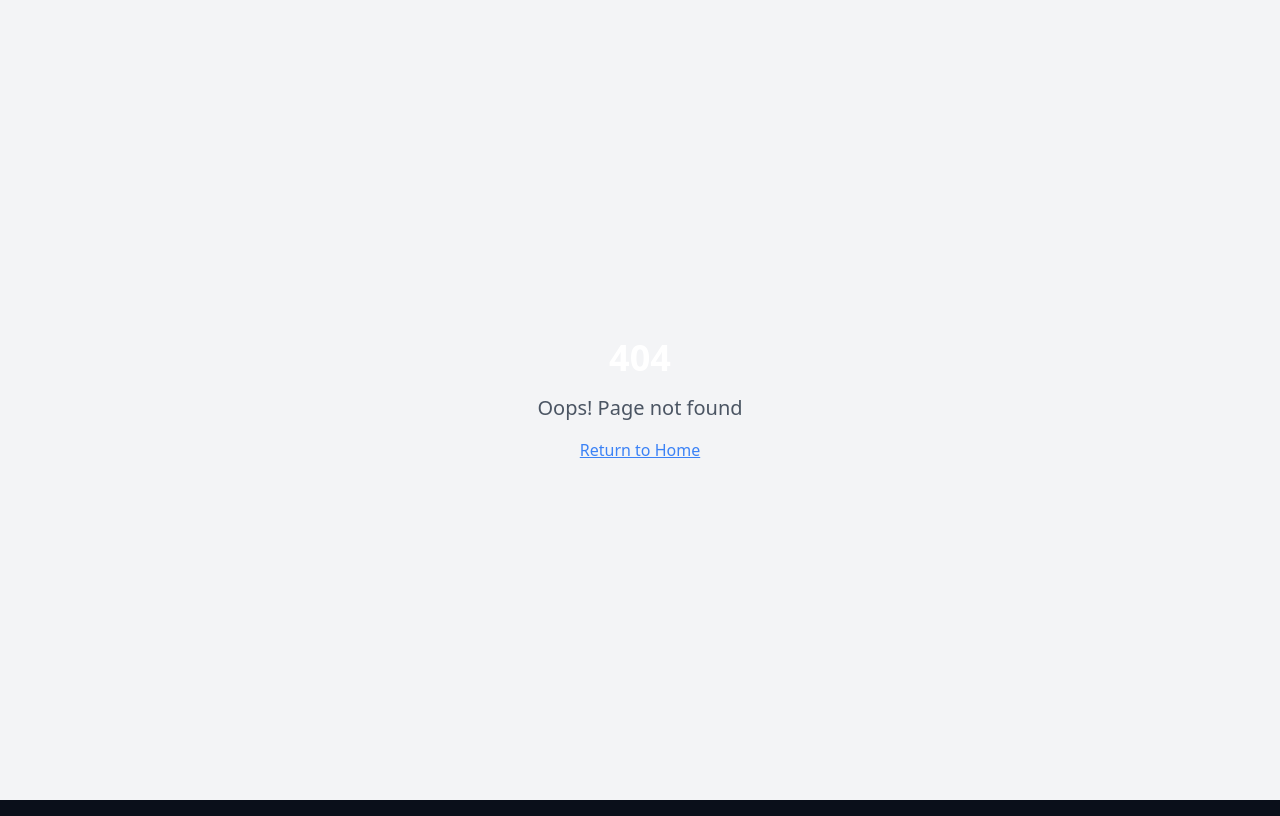
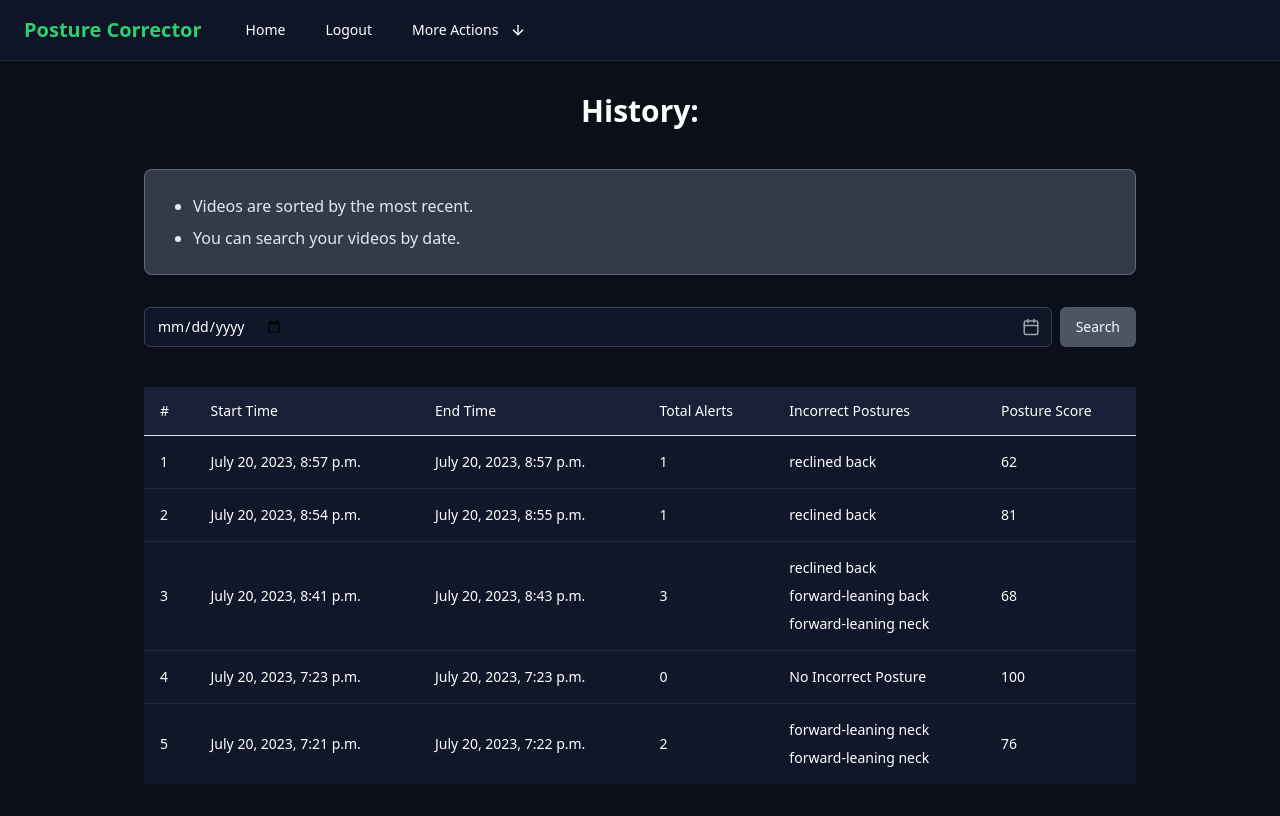
Before and after one commit to PradeepShanmugaraj007/image-scribe-artisan-forge, a React (Vite) app: page /history in a window 1280 px wide. Before the commit this address had no page. Built offline with nearby package versions, Linux system fonts and the light colour scheme.

Commit message:
Add history image

```diff
--- a/src/App.tsx
+++ b/src/App.tsx
@@ -6,6 +6,7 @@ import { QueryClient, QueryClientProvider } from "@tanstack/react-query";
 import { BrowserRouter, Routes, Route } from "react-router-dom";
 import Index from "./pages/Index";
 import Dashboard from "./pages/Dashboard";
+import History from "./pages/History";
 import NotFound from "./pages/NotFound";
 
 const queryClient = new QueryClient();
@@ -19,6 +20,7 @@ const App = () => (
         <Routes>
           <Route path="/" element={<Index />} />
           <Route path="/dashboard" element={<Dashboard />} />
+          <Route path="/history" element={<History />} />
           <Route path="*" element={<NotFound />} />
         </Routes>
       </BrowserRouter>
--- a/src/pages/Dashboard.tsx
+++ b/src/pages/Dashboard.tsx
@@ -10,6 +10,7 @@ import {
   Image as PosturePhotos,
   Play as MonitorPlay
 } from "lucide-react";
+import { Link } from "react-router-dom";
 
 const Dashboard = () => {
   const [dropdownOpen, setDropdownOpen] = useState(false);
@@ -49,10 +50,12 @@ const Dashboard = () => {
                       <Profile className="mr-2 h-4 w-4" />
                       Profile
                     </Button>
+                    <Link to="/history">
                       <Button variant="ghost" className="w-full justify-start text-sm text-white hover:bg-[#172036] px-4">
                         <History className="mr-2 h-4 w-4" />
                         History
                       </Button>
+                    </Link>
                     <Button variant="ghost" className="w-full justify-start text-sm text-white hover:bg-[#172036] px-4">
                       <PosturePhotos className="mr-2 h-4 w-4" />
                       Posture Photos
@@ -176,9 +179,11 @@ const Dashboard = () => {
           <Button className="bg-gray-600 hover:bg-gray-700 text-white">
             Monitor Posture
           </Button>
+          <Link to="/history">
             <Button className="bg-gray-600 hover:bg-gray-700 text-white">
               Check History
             </Button>
+          </Link>
         </div>
       </main>
     </div>
--- /dev/null
+++ b/src/pages/History.tsx
@@ -0,0 +1,201 @@
+
+import { useState } from "react";
+import { Button } from "@/components/ui/button";
+import { Input } from "@/components/ui/input";
+import { Card } from "@/components/ui/card";
+import {
+  Table,
+  TableBody,
+  TableCell,
+  TableHead,
+  TableHeader,
+  TableRow
+} from "@/components/ui/table";
+import {
+  ArrowRight,
+  History,
+  MessageSquare,
+  User as Profile,
+  Image as PosturePhotos,
+  Play as MonitorPlay,
+  Calendar
+} from "lucide-react";
+
+interface HistoryRecord {
+  id: number;
+  startTime: string;
+  endTime: string;
+  totalAlerts: number;
+  incorrectPostures: string[];
+  postureScore: number;
+}
+
+const mockHistoryData: HistoryRecord[] = [
+  {
+    id: 1,
+    startTime: "July 20, 2023, 8:57 p.m.",
+    endTime: "July 20, 2023, 8:57 p.m.",
+    totalAlerts: 1,
+    incorrectPostures: ["reclined back"],
+    postureScore: 62
+  },
+  {
+    id: 2,
+    startTime: "July 20, 2023, 8:54 p.m.",
+    endTime: "July 20, 2023, 8:55 p.m.",
+    totalAlerts: 1,
+    incorrectPostures: ["reclined back"],
+    postureScore: 81
+  },
+  {
+    id: 3,
+    startTime: "July 20, 2023, 8:41 p.m.",
+    endTime: "July 20, 2023, 8:43 p.m.",
+    totalAlerts: 3,
+    incorrectPostures: ["reclined back", "forward-leaning back", "forward-leaning neck"],
+    postureScore: 68
+  },
+  {
+    id: 4,
+    startTime: "July 20, 2023, 7:23 p.m.",
+    endTime: "July 20, 2023, 7:23 p.m.",
+    totalAlerts: 0,
+    incorrectPostures: ["No Incorrect Posture"],
+    postureScore: 100
+  },
+  {
+    id: 5,
+    startTime: "July 20, 2023, 7:21 p.m.",
+    endTime: "July 20, 2023, 7:22 p.m.",
+    totalAlerts: 2,
+    incorrectPostures: ["forward-leaning neck", "forward-leaning neck"],
+    postureScore: 76
+  }
+];
+
+const History = () => {
+  const [dropdownOpen, setDropdownOpen] = useState(false);
+  const [searchDate, setSearchDate] = useState("");
+
+  const toggleDropdown = () => {
+    setDropdownOpen(!dropdownOpen);
+  };
+
+  return (
+    <div className="min-h-screen bg-[#0a0f1a] text-white">
+      {/* Header/Navigation */}
+      <header className="w-full py-3 px-6 bg-[#0f172a]/90 backdrop-blur-sm border-b border-gray-800 flex items-center justify-between">
+        <div className="flex items-center">
+          <h1 className="text-xl font-bold text-[#2ece71]">Posture Corrector</h1>
+
+          <nav className="ml-8 hidden md:block">
+            <ul className="flex space-x-4">
+              <li><Button variant="ghost" size="sm" className="text-white hover:bg-[#172036]">Home</Button></li>
+              <li><Button variant="ghost" size="sm" className="text-white hover:bg-[#172036]">Logout</Button></li>
+              <li className="relative">
+                <Button
+                  variant="ghost"
+                  size="sm"
+                  className="flex items-center text-white hover:bg-[#172036]"
+                  onClick={toggleDropdown}
+                >
+                  More Actions <ArrowRight className="ml-1 h-4 w-4 rotate-90" />
+                </Button>
+
+                {dropdownOpen && (
+                  <div className="absolute z-10 mt-2 w-48 bg-[#0f172a] border border-gray-800 rounded-md shadow-lg py-1">
+                    <Button variant="ghost" className="w-full justify-start text-sm text-white hover:bg-[#172036] px-4">
+                      <MessageSquare className="mr-2 h-4 w-4" />
+                      Feedback
+                    </Button>
+                    <Button variant="ghost" className="w-full justify-start text-sm text-white hover:bg-[#172036] px-4">
+                      <Profile className="mr-2 h-4 w-4" />
+                      Profile
+                    </Button>
+                    <Button variant="ghost" className="w-full justify-start text-sm text-white hover:bg-[#172036] px-4">
+                      <History className="mr-2 h-4 w-4" />
+                      History
+                    </Button>
+                    <Button variant="ghost" className="w-full justify-start text-sm text-white hover:bg-[#172036] px-4">
+                      <PosturePhotos className="mr-2 h-4 w-4" />
+                      Posture Photos
+                    </Button>
+                    <Button variant="ghost" className="w-full justify-start text-sm text-white hover:bg-[#172036] px-4">
+                      <MonitorPlay className="mr-2 h-4 w-4" />
+                      Monitor Your Posture
+                    </Button>
+                  </div>
+                )}
+              </li>
+            </ul>
+          </nav>
+        </div>
+      </header>
+
+      <main className="container mx-auto px-4 py-8 max-w-5xl">
+        <h1 className="text-3xl font-bold text-center mb-10">History:</h1>
+
+        {/* Info box */}
+        <Card className="bg-blue-100/20 text-blue-100 p-6 mb-8 border-blue-200/30">
+          <ul className="list-disc pl-6 space-y-2">
+            <li>Videos are sorted by the most recent.</li>
+            <li>You can search your videos by date.</li>
+          </ul>
+        </Card>
+
+        {/* Date search */}
+        <div className="flex mb-10 gap-2">
+          <div className="relative flex-1">
+            <Input
+              type="date"
+              placeholder="dd/mm/yyyy"
+              value={searchDate}
+              onChange={(e) => setSearchDate(e.target.value)}
+              className="bg-[#172036]/50 border-gray-700 text-white"
+            />
+            <Calendar className="absolute right-3 top-1/2 transform -translate-y-1/2 text-gray-400" size={18} />
+          </div>
+          <Button className="bg-gray-600 hover:bg-gray-700">
+            Search
+          </Button>
+        </div>
+
+        {/* History Table */}
+        <div className="overflow-x-auto">
+          <Table className="w-full">
+            <TableHeader className="bg-[#172036]">
+              <TableRow>
+                <TableHead className="text-white">#</TableHead>
+                <TableHead className="text-white">Start Time</TableHead>
+                <TableHead className="text-white">End Time</TableHead>
+                <TableHead className="text-white">Total Alerts</TableHead>
+                <TableHead className="text-white">Incorrect Postures</TableHead>
+                <TableHead className="text-white">Posture Score</TableHead>
+              </TableRow>
+            </TableHeader>
+            <TableBody>
+              {mockHistoryData.map((record) => (
+                <TableRow key={record.id} className="bg-[#172036]/50 border-gray-800">
+                  <TableCell className="font-medium text-white">{record.id}</TableCell>
+                  <TableCell className="text-white">{record.startTime}</TableCell>
+                  <TableCell className="text-white">{record.endTime}</TableCell>
+                  <TableCell className="text-white">{record.totalAlerts}</TableCell>
+                  <TableCell className="text-white">
+                    <div className="space-y-2">
+                      {record.incorrectPostures.map((posture, index) => (
+                        <div key={index}>{posture}</div>
+                      ))}
+                    </div>
+                  </TableCell>
+                  <TableCell className="text-white">{record.postureScore}</TableCell>
+                </TableRow>
+              ))}
+            </TableBody>
+          </Table>
+        </div>
+      </main>
+    </div>
+  );
+};
+
+export default History;
```
Lines whose indentation alone changed are shown as unchanged.
